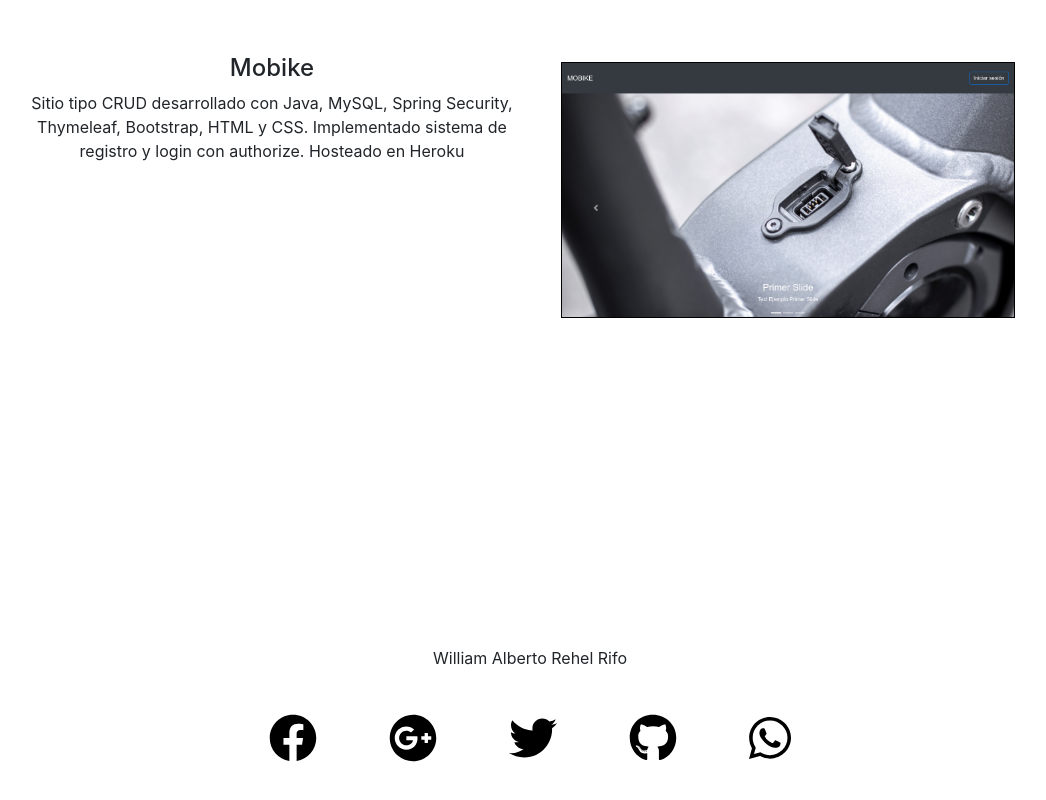
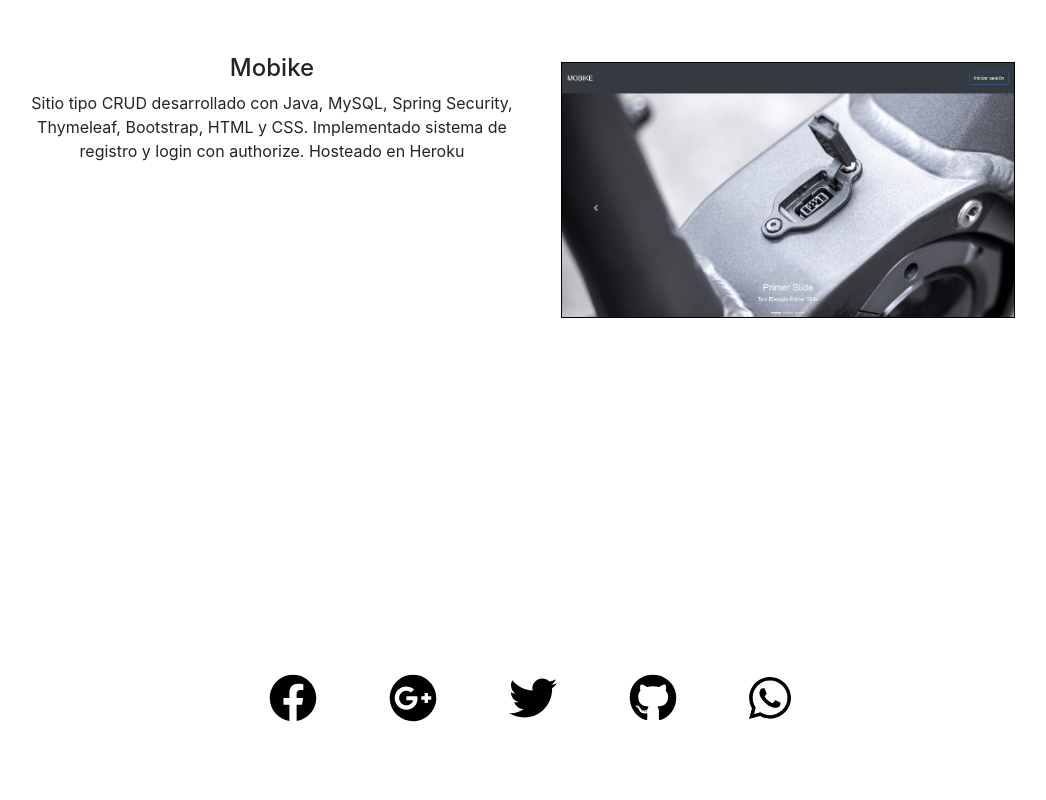
Before and after one commit to williamRR/portafolio, a React (Create React App) app: page / in a window 1280 px wide. Shown: the part 1356-2156 px from the top of the page, without its empty margins (110-1156 px from the left). After the commit the page ends 2130 px from the top, so only its background shows below. Built offline with nearby package versions, Linux system fonts and the light colour scheme.

Commit message:
Minor changes

```diff
--- a/public/index.html
+++ b/public/index.html
@@ -24,7 +24,7 @@
       work correctly both with client-side routing and a non-root public URL.
       Learn how to configure a non-root public URL by running `npm run build`.
     -->
-    <title>William Rehek</title>
+    <title>William Rehel</title>
   </head>
   <body>
     <noscript>You need to enable JavaScript to run this app.</noscript>
--- a/src/components/Footer.js
+++ b/src/components/Footer.js
@@ -17,13 +17,13 @@ const Footer = () => {
   }
   return (
     <Container id="footer" fluid style={classes.footer} className="mb-0 justify-content-center">
-      <Row>
+      {/* <Row>
         <Col className="text-center">
           <p className="display-5">
             William Alberto Rehel Rifo
           </p>
         </Col>
-      </Row>
+      </Row> */}
       <Row className="text-center display-block" style={{ justifyContent: "center" }}>
         {/* <Col className="text-center"> */}
         <Nav.Link style={{ color: "black" }} href="https://www.facebook.com/">
```
